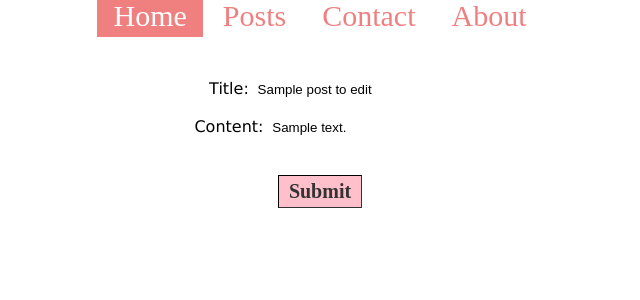
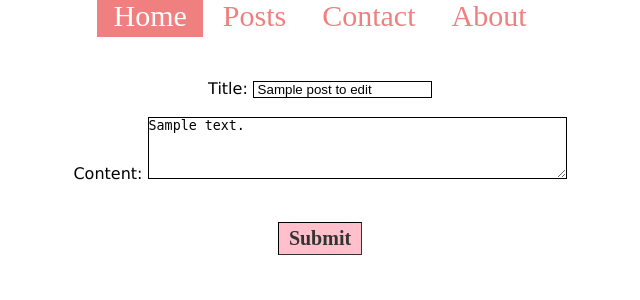
Before and after one commit to cosminadudas/Blog-App, a Flask app: template BlogApp/templates/edit_post.html in a window 1280 px wide. Shown: the top 300 px of the page, without its empty margins (320-960 px from the left). Run offline with Flask 2, Linux system fonts and the light colour scheme; the template is opened without the code that fills it: most values are stand-ins (such as "Sample title", 1, 10 or a date in 2020).

Commit message:
added a textarea for content input

```diff
--- a/BlogApp/static/css/index.css
+++ b/BlogApp/static/css/index.css
@@ -12,6 +12,17 @@
     margin: 20px;
 }
 
+#title {
+    border : 1px solid black;
+}
+
+#owner {
+    border: 1px solid black;
+}
+
+#content {
+    border: 1px solid black;
+}
 .article {
     padding: 50px;
     max-width: 100%;
--- a/BlogApp/templates/create_post.html
+++ b/BlogApp/templates/create_post.html
@@ -9,11 +9,11 @@
 {% block body %}
 <form action="{{ url_for('add_blueprint.add_post') }}" method="POST">
     <label for="title">Title:</label>
-    <input type="text" id="title" name="title" maxlength="30" value =" {{ request.form.title }}"><br><br>
+    <input type="text" id="title" name="title" maxlength="30" value=" {{ request.form.title }}"><br><br>
     <label for="owner">Author:</label>
-    <input type="text" id="owner" name="owner" value =" {{ request.form.owner }} "><br><br>
+    <input type="text" id="owner" name="owner" value=" {{ request.form.owner }} "><br><br>
     <label for="content">Content:</label>
-    <input type="text" id="content" name="content" value =" {{ request.form.content }}"><br><br>
+    <textarea id="content" name="content" rows="4" cols="50">{{ request.form.content }}</textarea><br><br>
     <input type="submit" value="Submit" class="button">
 </form>
 {% endblock %}
--- a/BlogApp/templates/edit_post.html
+++ b/BlogApp/templates/edit_post.html
@@ -11,7 +11,7 @@
     <label for="title">Title:</label>
     <input type="text" id="title" name="title" maxlength="30" value=" {{post_to_edit.title}}"><br><br>
     <label for="content">Content:</label>
-    <input type="text" id="content" name="content" value=" {{ post_to_edit.content }}"><br><br>
+    <textarea id="content" name="content" rows="4" cols="50">{{ post_to_edit.content }}</textarea><br><br>
     <input type="submit" value="Submit" class="button">
 </form>
 {% endblock %}
```
